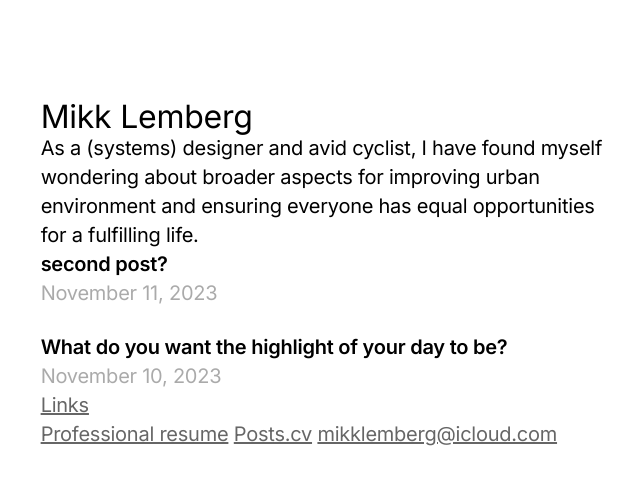
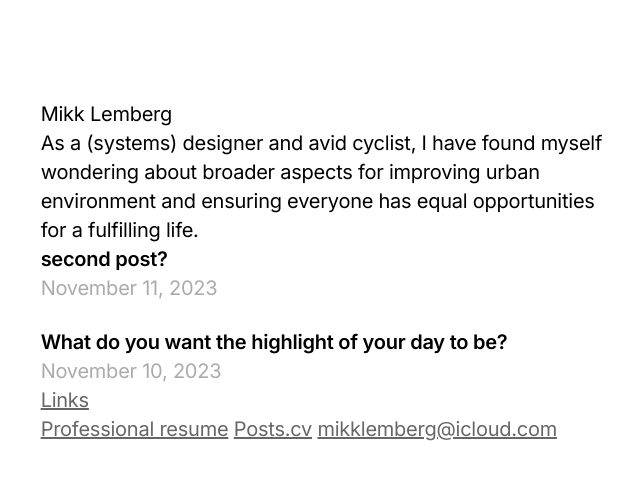
Before and after one commit to mikklemberg/My-personal-notes, a Jekyll site: the page built from README.md, in a window 1280 px wide. Shown: the top 485 px of the page, without its empty margins (311-951 px from the left). Built offline with Jekyll 4.4.1, drawn with Linux system fonts in a browser that asks for light colours; our own code applies the rules of GitHub Pages for plain Markdown files.

```diff
--- a/_layouts/default.html
+++ b/_layouts/default.html
@@ -12,7 +12,7 @@
     <div class="container">
         <!-- Header Section -->
         <header class="header">
-            <h1>Mikk Lemberg</h1>
+            <p>Mikk Lemberg</p>
             <p>As a (systems) designer and avid cyclist, I have found myself wondering about broader aspects for improving urban environment and ensuring everyone has equal opportunities for a fulfilling life.</p>
         </header>
 
```
